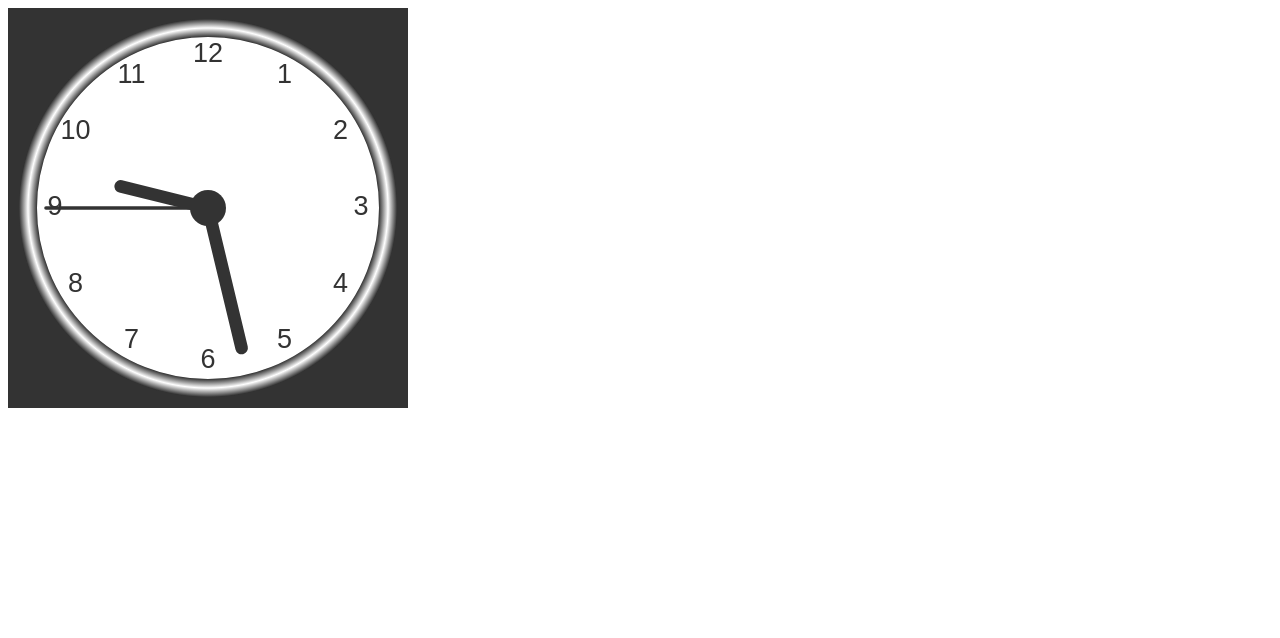
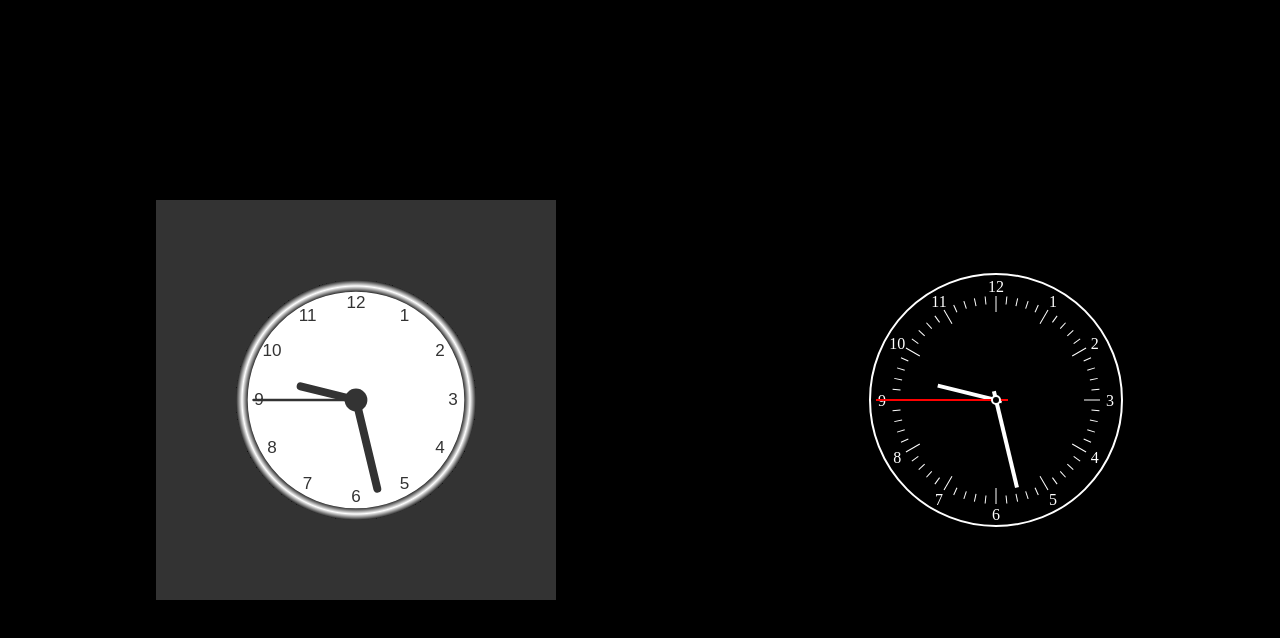
Before and after one commit to Rainman21/ITS538, a plain HTML site: page clock.html in a window 1280 px wide. Drawn offline with Linux system fonts and the light colour scheme.

Commit message:
fixed clock to show canvas vs CSS svg

```diff
--- a/clock.html
+++ b/clock.html
@@ -1,14 +1,110 @@
 <!DOCTYPE html>
 <html>
   <head>
-    <title>SVG Clock</title>
+    <title>Canvas and SVG Clock</title>
+    <style>
+      html,
+      body {
+        height: 100%;
+        margin: 0;
+      }
+
+      body {
+        display: flex;
+
+        background-color: black;
+        color: white;
+      }
+
+      body > * {
+        margin: auto;
+      }
+
+      svg {
+        width: 256px;
+        height: 256px;
+      }
+
+      svg > g {
+        transform: translate(128px, 128px);
+      }
+
+      circle {
+        stroke: white;
+        stroke-width: 2px;
+      }
+
+      #numbers {
+        transform: translate(0, 6px);
+      }
+
+      #numbers > text {
+        fill: white;
+        text-anchor: middle;
+      }
+
+      #ticks > line {
+        stroke: white;
+      }
+
+      #hands {
+        stroke: white;
+        stroke-width: 4px;
+        transform: rotate(-90deg);
+      }
+
+      line {
+        animation: handrotation infinite linear;
+      }
+
+      #hour > line {
+        animation-duration: 86400s;
+      }
+
+      #minute > line {
+        animation-duration: 3600s;
+      }
+
+      #second > line {
+        animation-duration: 60s;
+        stroke: red;
+        stroke-width: 2px;
+      }
+
+      @keyframes handrotation {
+        to {
+          transform: rotate(1turn);
+        }
+      }
+
+
+    </style>
   </head>
 <body>
 
 <canvas id="canvas" width="400" height="400"
 style="background-color:#333">
 </canvas>
-
+<br>
+<svg version="1.1" xmlns="http://www.w3.org/2000/svg">
+  <g>
+    <circle r="126"/>
+    <g id="numbers"/>
+    <g id="ticks"/>
+    <g id="hands">
+      <g id="hour">
+        <line x1="-6" y1="0" x2="60" y2="0"/>
+      </g>
+      <g id="minute">
+        <line x1="-9" y1="0" x2="90" y2="0"/>
+      </g>
+      <g id="second">
+        <line x1="-12" y1="0" x2="120" y2="0"/>
+      </g>
+    </g>
+    <circle r="4"/>
+  </g>
+</svg>
 <script>
 //page from https://www.w3schools.com/graphics/tryit.asp?filename=trycanvas_clock_start
 var canvas = document.getElementById("canvas");
@@ -16,7 +112,7 @@ var ctx = canvas.getContext("2d");
 var radius = canvas.height / 2;
 ctx.translate(radius, radius);
 radius = radius * 0.90
-setInterval(drawClock, 1000);
+setInterval(drawClock, 10);
 
 function drawClock() {
   drawFace(ctx, radius);
@@ -93,4 +189,55 @@ function drawHand(ctx, pos, length, width) {
 </script>
 
 </body>
+<script>
+  //SVG Clock from https://codepen.io/binoculars/pen/wMOxrb
+  var radius = 114;
+var outerRadius = radius - 10;
+var dtg = new Date();
+var hands = {};
+var numbers = document.getElementById('numbers');
+var ticks = document.getElementById('ticks');
+var mark;
+var rotation;
+var number;
+var angle;
+
+hands.second = (dtg.getSeconds() + dtg.getMilliseconds() / 1000) / 60;
+hands.minute = (dtg.getMinutes() + hands.second) / 60;
+hands.hour = (dtg.getHours() % 12 + hands.minute) / 12;
+
+for (key in hands) {
+  document.getElementById(key).setAttribute('transform', "rotate(" + (hands[key] * 360) + ")");
+}
+
+
+function cE(type) {
+  return document.createElementNS("http://www.w3.org/2000/svg", type);
+}
+
+function createMark(group, outerRadius, length, rotation) {
+  var mark = cE('line');
+  mark.setAttribute('x1', outerRadius - length);
+  mark.setAttribute('x2', outerRadius);
+  mark.setAttribute('y1', '0');
+  mark.setAttribute('y2', '0');
+  mark.setAttribute('transform', 'rotate(' + rotation + ')');
+  group.appendChild(mark);
+}
+
+for (var i = 0; i < 12; i++) {
+  number = cE('text');
+  angle = Math.PI / 6 * i;
+  number.setAttribute('x', radius * Math.cos(angle));
+  number.setAttribute('y', radius * Math.sin(angle));
+  number.innerHTML = ((i + 2) % 12 + 1);
+  numbers.appendChild(number);
+  rotation = i * 30;
+  createMark(ticks, outerRadius, 16, rotation);
+
+  for (j = 1; j < 5; j++) {
+    createMark(ticks, outerRadius, 8, rotation + j * 6);
+  }
+}
+</script>
 </html>
```
